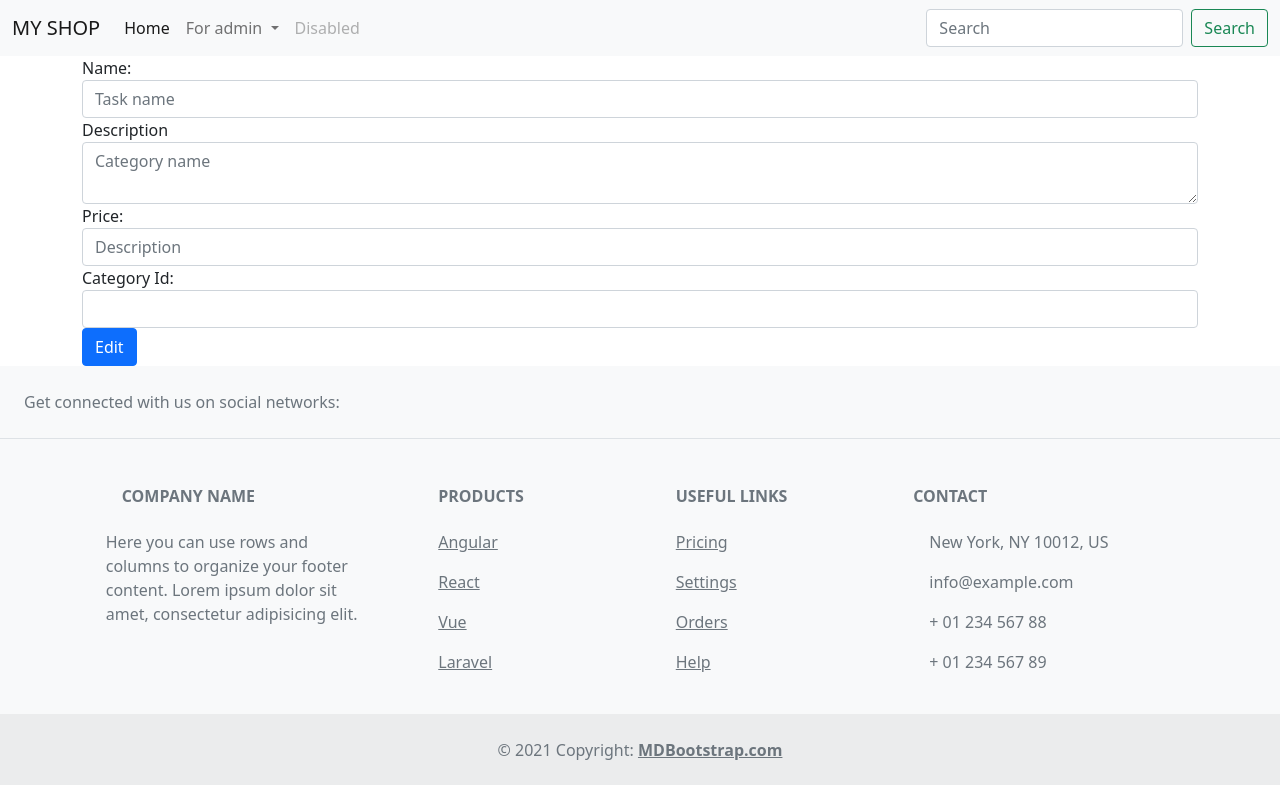
After one commit to thisiskhai/gcd0904-project-web, a Symfony app: template templates/products/edit.html.twig in a window 1280 px wide. The commit adds this page. Shown: the top 785 px of the page. Run offline with Twig, Linux system fonts and the light colour scheme; the template is opened without the code that fills it, so the values that code supplies are empty; form fields are guessed from the names that the template uses; some libraries are stand-ins or nearby versions.

Commit message:
add editProductAction

```diff
--- /dev/null
+++ b/templates/products/edit.html.twig
@@ -0,0 +1,42 @@
+{% extends 'base.html.twig' %}
+
+{% block body %}
+    {{ form_start(form) }}
+    <div class="form-group">
+        <label for="name">Name:</label>
+        {{ form_widget(form.name,{
+            'attr':{
+                'class':'form-control',
+                'placeholder': 'Task name'
+            }
+        }) }}
+    </div>
+    <div class="form-group">
+        <label for="description">Description</label>
+        {{ form_widget(form.description,{
+            'attr':{
+                'class':'form-control',
+                'placeholder': 'Category name'
+            }
+        }) }}
+    </div>
+    <div class="form-group">
+        <label for="price">Price:</label>
+        {{ form_widget(form.price,{
+            'attr':{
+                'class':'form-control',
+                'placeholder': 'Description'
+            }
+        }) }}
+    </div>
+    <div class="form-group">
+        <label for="category_id">Category Id:</label>
+        {{ form_widget(form.category_id,{
+            'attr':{
+                'class':'form-control'
+            }
+        }) }}
+    </div>
+    <input type="submit" name="edit_products" value="Edit" class="btn btn-primary"/>
+    {{ form_end(form) }}
+{% endblock %}
--- a/templates/products/index.html.twig
+++ b/templates/products/index.html.twig
@@ -19,7 +19,7 @@
                         {#                        <a href="{{ path('todo_edit', {'id': todo.id}) }}" class='btn btn-default'>Edit</a>#}
                         {#                        <a href="{{ path('todo_delete', {'id': todo.id}) }}" class='btn btn-danger'>Delete</a>#}
                         <a href="{{ path('products_details', {'id': product.id}) }} " class='btn btn-success'>View</a>
-                        <a href="#" class='btn btn-default'>Edit</a>
+                        <a href="{{ path('products_edit', {'id': product.id}) }}" class='btn btn-default'>Edit</a>
                         <a href="{{ path('products_delete', {'id': product.id}) }}" class='btn btn-danger'>Delete</a>
                     </td>
                 </tr>
```
Also changed, not shown: src/Controller/ProductsController.php (+56 -0 lines).
